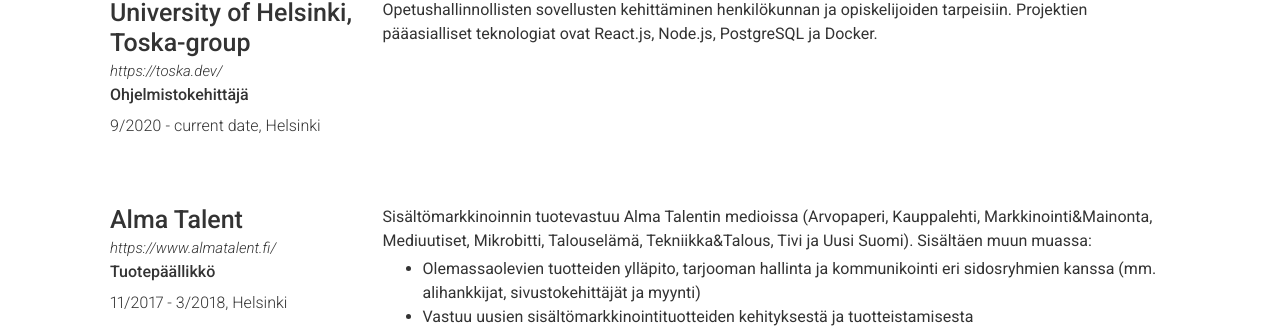
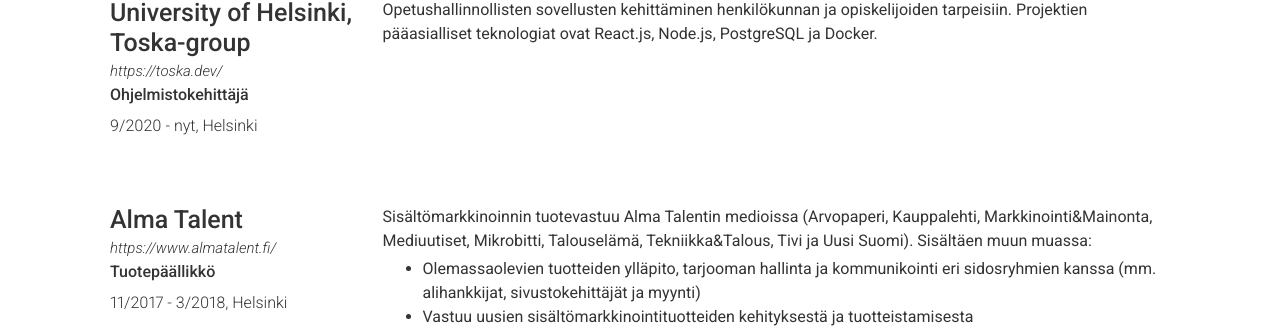
Before and after one commit to saarasat/cv, a Jekyll site: the page built from index.md, in a window 1280 px wide and 900 px high, scrolled down 495 px. Shown: the part 144-472 px from the top of the window. Built offline with Jekyll 4.4.1, drawn with Linux system fonts in a browser that asks for light colours; nearby versions of some CDN libraries.

Commit message:
Update experience.yml

```diff
--- a/_data/experience.yml
+++ b/_data/experience.yml
@@ -2,7 +2,7 @@
   company: University of Helsinki, Toska-group
   link: https://toska.dev/
   job_title: Ohjelmistokehittäjä
-  dates: 9/2020 - current date, Helsinki
+  dates: 9/2020 - nyt, Helsinki
   description: |
     Opetushallinnollisten sovellusten kehittäminen henkilökunnan ja opiskelijoiden tarpeisiin. Projektien pääasialliset teknologiat ovat React.js, Node.js, PostgreSQL ja Docker.
 
```
